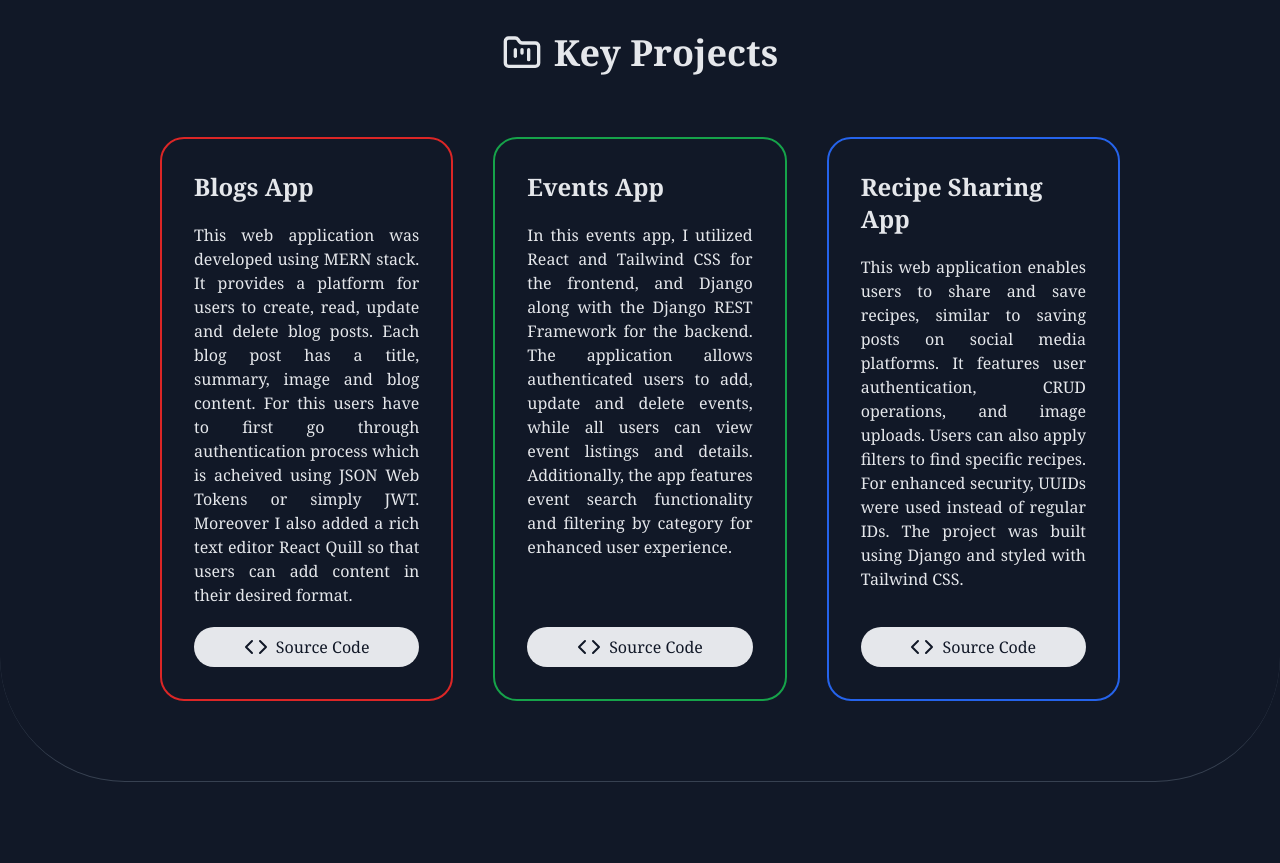
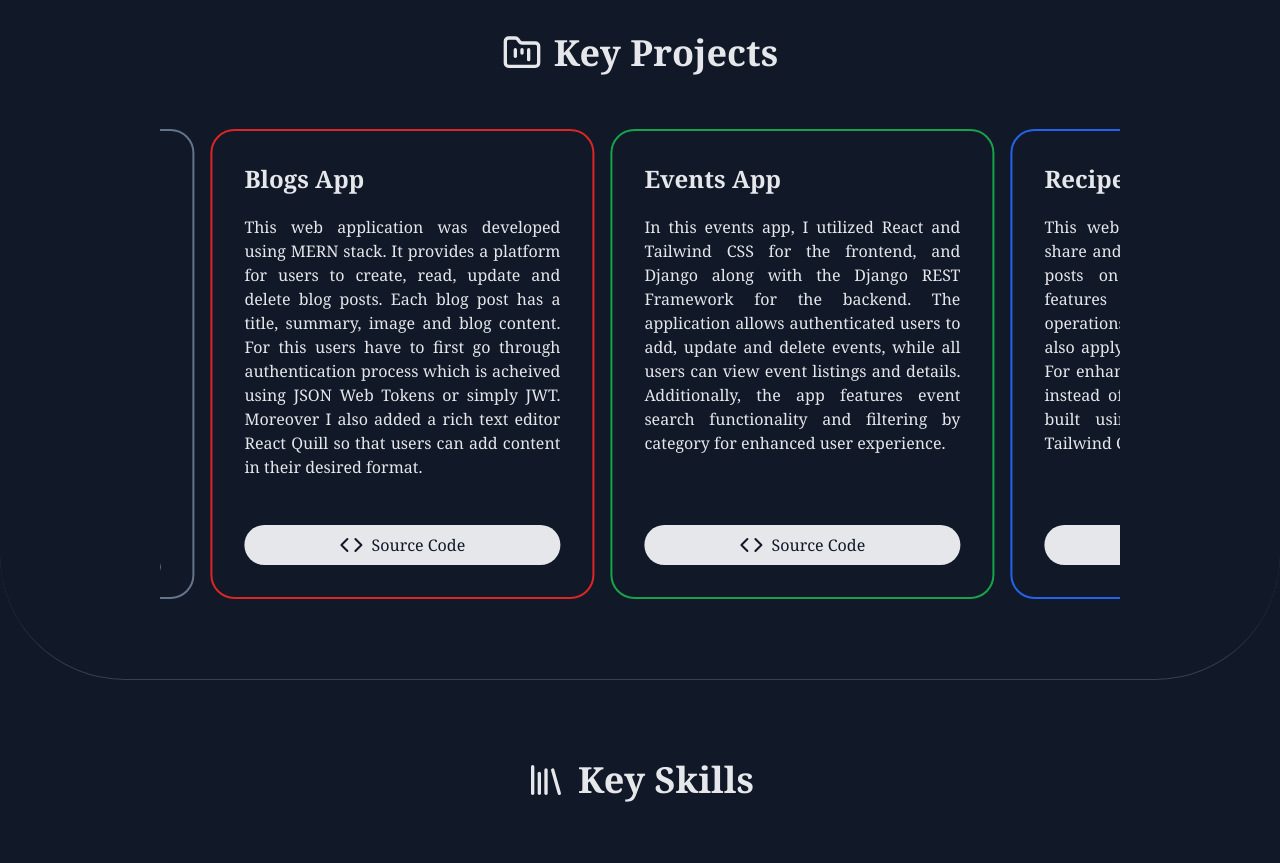
Before and after one commit to IamHamzaAziz/mern-portfolio, a React (Vite) app in the folder frontend/: page / in a window 1280 px wide. Shown: the part 640-1503 px from the top of the page. Built offline with nearby package versions, Linux system fonts and the light colour scheme.

Commit message:
added marquee in projects

```diff
--- a/frontend/package.json
+++ b/frontend/package.json
@@ -18,6 +18,7 @@
     "axios": "^1.7.2",
     "react": "^18.3.1",
     "react-dom": "^18.3.1",
+    "react-fast-marquee": "^1.6.5",
     "react-loader-spinner": "^6.1.6",
     "react-toastify": "^10.0.5",
     "react-type-animation": "^3.2.0"
--- a/frontend/src/components/SingleProject.jsx
+++ b/frontend/src/components/SingleProject.jsx
@@ -2,7 +2,7 @@ import React from 'react'
 
 const SingleProject = ({ title, description, githubLink, className }) => {
   return (
-    <div className={className}>
+    <div className={`h-[790px] sm:h-[470px] mx-2 w-60 sm:w-96 border-2 rounded-3xl hover:shadow-lg p-8 space-y-5 cursor-pointer flex flex-col justify-between ${className}`}>
       <div className='space-y-5'>
         <h1 className='text-2xl font-bold'>{title}</h1>
         <p className='text-justify'>{description}</p>
--- a/frontend/src/sections/Projects.jsx
+++ b/frontend/src/sections/Projects.jsx
@@ -1,5 +1,6 @@
 import React from 'react'
 import SingleProject from '../components/SingleProject'
+import Marquee from "react-fast-marquee";
 
 const Projects = () => {
   return (
@@ -9,25 +10,33 @@ const Projects = () => {
         <span>Key Projects</span>
       </h1>
 
-      <div className='grid grid-cols-1 lg:grid-cols-2 laptop:grid-cols-3 gap-10 mt-16 w-3/4 mx-auto'>
+      <div className='w-full sm:w-3/4 mx-auto mt-14'>
+        <Marquee pauseOnHover={true} speed={60}>
+          <SingleProject
+            title={'Real Estate Website'}
+            description={'This website is developed using MERN stack, Shadcn UI components and TypeScript in frontend. It has OTP-based user authentication and password reset. The site lists properties with images and details like address, area, and city, allowing users to filter and save listings. Rich text descriptions for properties and blogs were implemented with React Quill. Additionally, the platform includes a contact form and an admin panel for managing properties, blogs, messages, and users.'}
+            githubLink={'https://github.com/IamHamzaAziz/real-estate-website-mern'}
+            className='border-slate-500 hover:shadow-slate-600'
+          />
           <SingleProject
             title={'Blogs App'}
             description={'This web application was developed using MERN stack. It provides a platform for users to create, read, update and delete blog posts. Each blog post has a title, summary, image and blog content. For this users have to first go through authentication process which is acheived using JSON Web Tokens or simply JWT. Moreover I also added a rich text editor React Quill so that users can add content in their desired format.'}
             githubLink={'https://github.com/IamHamzaAziz/blogging-website-mern'}
-          className='border-2 border-red-600 rounded-3xl hover:shadow-lg hover:shadow-red-600 p-8 cursor-pointer flex flex-col justify-between'
+            className='border-red-600 hover:shadow-red-600'
           />
           <SingleProject
             title={'Events App'}
             description={'In this events app, I utilized React and Tailwind CSS for the frontend, and Django along with the Django REST Framework for the backend. The application allows authenticated users to add, update and delete events, while all users can view event listings and details. Additionally, the app features event search functionality and filtering by category for enhanced user experience.'}
             githubLink={'https://github.com/IamHamzaAziz/events-webapp-django-react'}
-          className='border-2 border-green-600 rounded-3xl hover:shadow-lg hover:shadow-green-600 p-8 space-y-5 cursor-pointer flex flex-col justify-between'
+            className='border-green-600 hover:shadow-green-600'
           />
           <SingleProject
             title={'Recipe Sharing App'}
             description={'This web application enables users to share and save recipes, similar to saving posts on social media platforms. It features user authentication, CRUD operations, and image uploads. Users can also apply filters to find specific recipes. For enhanced security, UUIDs were used instead of regular IDs. The project was built using Django and styled with Tailwind CSS.'}
             githubLink={'https://github.com/IamHamzaAziz/flavor-quest-django'}
-          className='border-2 border-blue-600 rounded-3xl hover:shadow-lg hover:shadow-blue-600 p-8 space-y-5 cursor-pointer flex flex-col justify-between'
+            className='border-blue-600 hover:shadow-blue-600'
           />
+        </Marquee>
       </div>
     </div>
   )
```
Also changed, not shown: 1 other file (tests, documents, lock files or other folders). Lines whose indentation alone changed are shown as unchanged.
